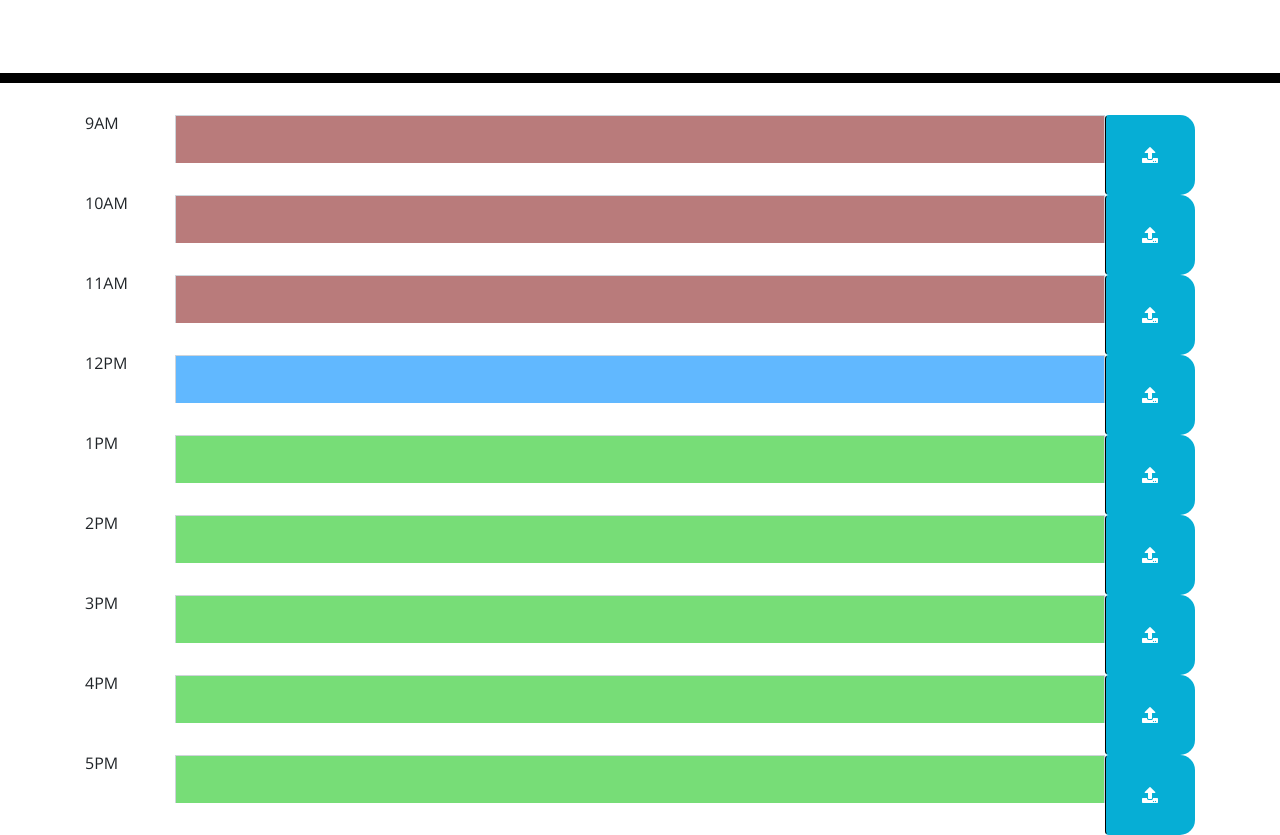
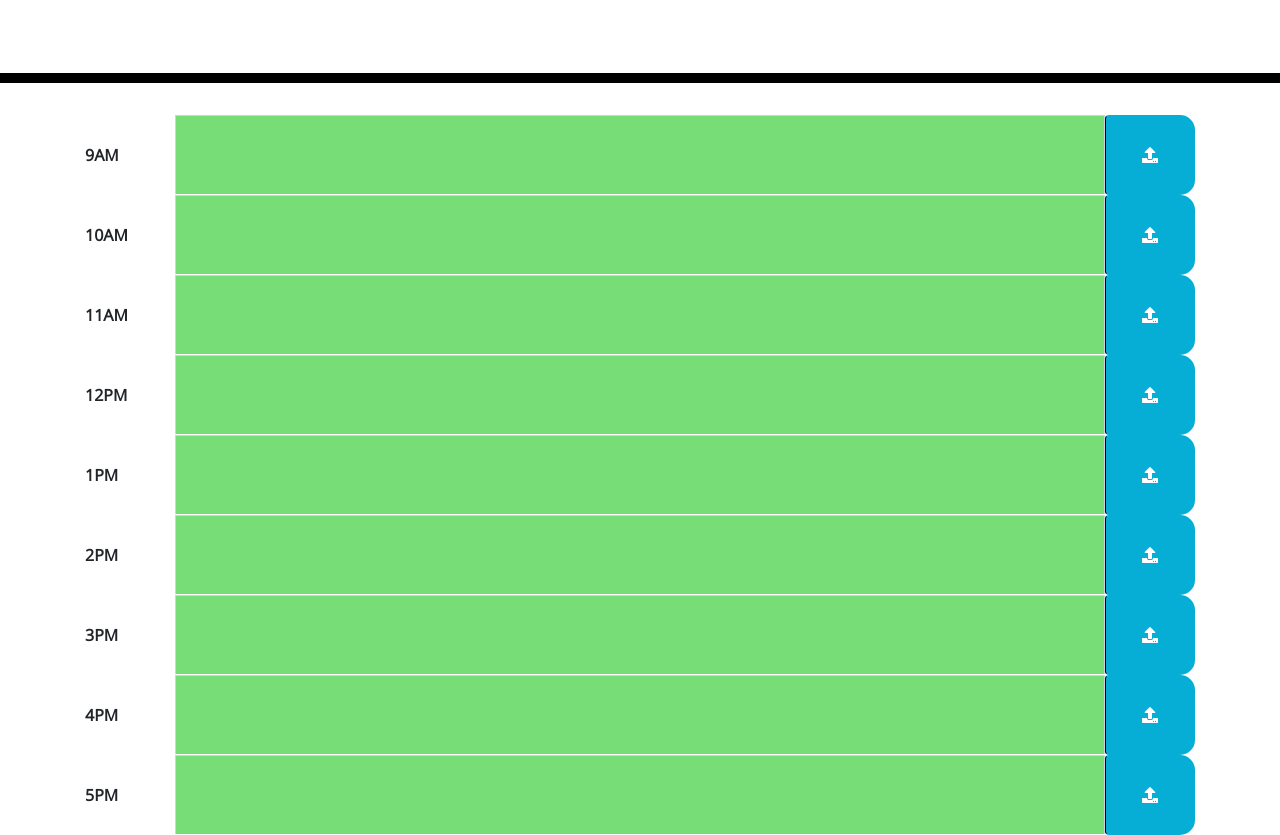
Before and after one commit to tirtasty/Daily-Planner, a plain HTML site: page index.html in a window 1280 px wide. Shown: the part 279-1114 px from the top of the page. Drawn offline with nearby package versions, Linux system fonts and the light colour scheme.

Commit message:
Update function

```diff
--- a/assets/script.js
+++ b/assets/script.js
@@ -1,7 +1,10 @@
+//Global Scope Variable
 var currentDay = $('#currentDay');
-console.log(currentDay);
 var dataInput = $('.form-control');
-console.log(dataInput);
+var saveButton = document.querySelectorAll(".saveBtn");
+console.log(saveButton)
+var realTime = moment();
+var inHour = moment().hour();
 
 
 
@@ -9,6 +12,7 @@ console.log(dataInput);
 function displayTime() {
     var rightNow = moment().format('MMM DD, YYYY [at] hh:mm:ss a');
     currentDay.text(rightNow);
+    //Color Block Past, present and future based on realtime
     for (var i=0; i < dataInput.length; i++){
       if (inHour > dataInput[i].dataset.hour){
         dataInput[i].classList.add("past")
@@ -19,19 +23,20 @@ function displayTime() {
       }
     }
   }
-
 setInterval(displayTime, 1000);
 
-// Curent Time
-var realTime = moment();
-// Curent Time in Hour
-var timeHour = moment().hour();
+var toDoList = function (event) {
+  var save = event.target.getAttribute('data-hour');
 
-var inHour = 12;
+  if (save == String) {
+    localStorage.setItem("daily todo", save);
+  }
+  console.log(save)
+}
 
+//Time Block Realtime
 var workHour = moment().startOf('day').add(9, "hours")
 
-//Time Block Realtime
 var clock9 = workHour.format('hA');
 $(".9am").text(clock9);
 
--- a/index.html
+++ b/index.html
@@ -32,82 +32,64 @@
        <!-- Timeblocks go here -->
 
       <!-- 9am -->
-      <div class="input-group input-group-lg timelock" data-hour="9">
-        <div class="inputCard">
-          <span class="inputText 9am"></span>
-        </div>
+      <div class="input-group input-group-card" data-hour="9">
+        <div class="inputCard 9am"></div>
         <input type="text" class="form-control hourBlock data1" data-hour="9">
         <button class="btn saveBtn fas fa-upload"></button>
       </div>
 
       <!-- 10am -->
-      <div class="input-group input-group-lg timelock" data-hour="10">
-        <div class="inputCard">
-          <span class="inputText 10am"></span>
-        </div>
+      <div class="input-group input-group-card" data-hour="10">
+        <div class="inputCard 10am"></div>
         <input type="text" class="form-control hourBlock data2" data-hour="10">
         <button class="btn saveBtn fas fa-upload"></button>
       </div>
 
       <!-- 11am -->
-      <div class="input-group input-group-lg timelock" data-hour="11">
-        <div class="inputCard">
-          <span class="inputText 11am"></span>
-        </div>
+      <div class="input-group input-group-card" data-hour="11">
+        <div class="inputCard 11am"></div>
         <input type="text" class="form-control hourBlock data3" data-hour="11">
         <button class="btn saveBtn fas fa-upload"></button>
       </div>
 
       <!-- 12am -->
-      <div class="input-group input-group-lg timelock" data-hour="12">
-        <div class="inputCard">
-          <span class="inputText 12pm"></span>
-        </div>
+      <div class="input-group input-group-card" data-hour="12">
+        <div class="inputCard 12pm"></div>
         <input type="text" class="form-control hourBlock data4" data-hour="12">
-        <button class="btn saveBtn fas fa-upload"></button>
+        <button class="btn saveBtn fas fa-upload" id="saveBtn"></button>
       </div>
 
       <!-- 1pm -->
-      <div class="input-group input-group-lg timelock" data-hour="13">
-        <div class="inputCard">
-          <span class="inputText 1pm"></span>
-        </div>
+      <div class="input-group input-group-card" data-hour="13">
+        <div class="inputCard 1pm"></div>
         <input type="text" class="form-control hourBlock data5" data-hour="13">
         <button class="btn saveBtn fas fa-upload"></button>
       </div>
 
       <!-- 2pm -->
-      <div class="input-group input-group-lg timelock" data-hour="14">
-        <div class="inputCard">
-          <span class="inputText 2pm"></span>
-        </div>
+      <div class="input-group input-group-card" data-hour="14">
+        <div class="inputCard 2pm"></div>
         <input type="text" class="form-control hourBlock data6" data-hour="14">
         <button class="btn saveBtn fas fa-upload"></button>
       </div>
 
       <!-- 3pm -->
-      <div class="input-group input-group-lg timelock" data-hour="15">
-        <div class="inputCard">
-          <span class="inputText 3pm"></span>
-        </div>
+      <div class="input-group input-group-card" data-hour="15">
+        <div class="inputCard 3pm"></div>
         <input type="text" class="form-control hourBlock data7" data-hour="15">
         <button class="btn saveBtn fas fa-upload"></button>
       </div>
 
       <!-- 4pm -->
-      <div class="input-group input-group-lg timelock" data-hour="16">
-        <div class="inputCard">
-          <span class="inputText 4pm"></span>
-        </div>
+      <div class="input-group input-group-card" data-hour="16">
+        <div class="inputCard 4pm"></div>
         <input type="text" class="form-control hourBlock data8" data-hour="16">
         <button class="btn saveBtn fas fa-upload"></button>
       </div>
 
       <!-- 5pm -->
-      <div class="input-group input-group-lg timelock" data-hour="17">
-        <div class="inputCard">
-          <span class="inputText 5pm"></span>
-        </div>
+      <div class="input-group input-group-card" data-hour="17">
+        <div class="inputCard 5pm"></div>
         <input type="text" class="form-control hourBlock data9" data-hour="17">
         <button class="btn saveBtn fas fa-upload"></button>
       </div>
--- a/style.css
+++ b/style.css
@@ -48,6 +48,7 @@ textarea {
 }
 
 .form-control{
+  font-size: 2.7rem;
   border-bottom: none;
 }
 
@@ -57,8 +58,11 @@ textarea {
   height: 80px;
 }
 
+
 .inputCard {
+  align-self: center;
   width: 90px;
+  font-weight: bold;
 }
 
 .hour {
```
